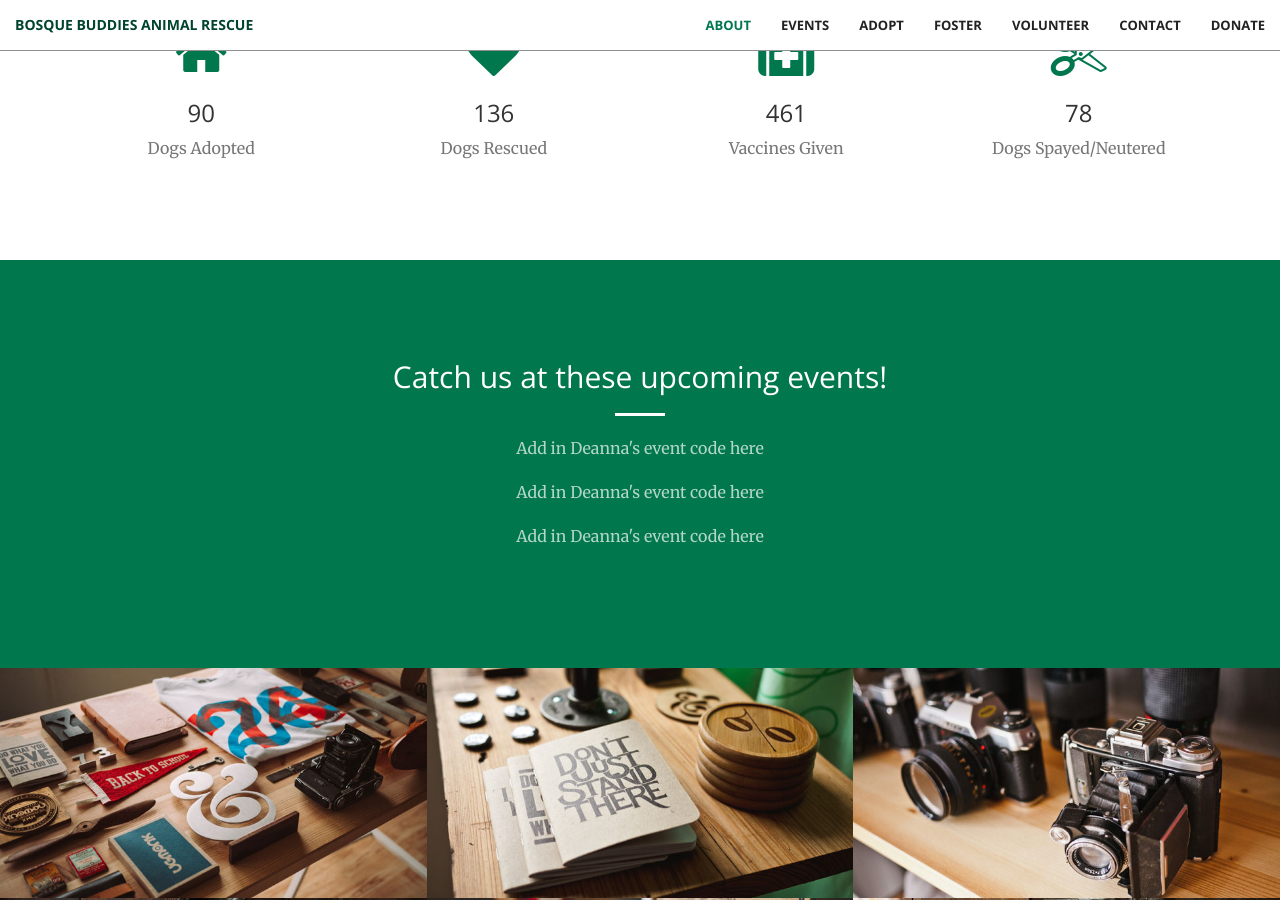
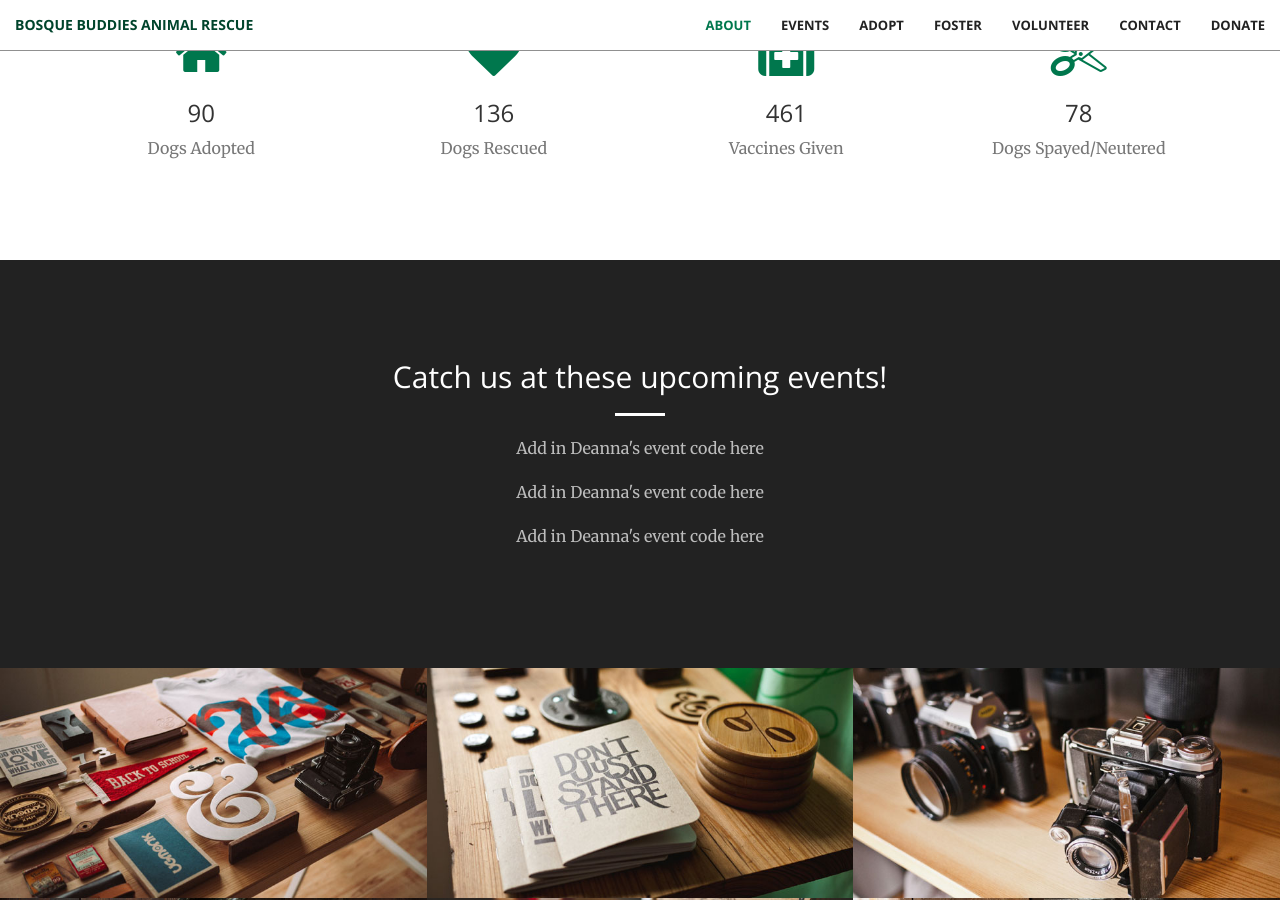
Before and after one commit to bbanimalrescue/bbanimalrescue.github.io, a Jekyll site: the page built from index.html, in a window 1280 px wide and 900 px high, scrolled down 1497 px. Built offline with Jekyll 4.4.1, drawn with Linux system fonts in a browser that asks for light colours.

Commit message:
changed events bg color to dark

```diff
--- a/_includes/events.html
+++ b/_includes/events.html
@@ -1,4 +1,4 @@
-<section class="bg-primary" id="events">
+<section class="bg-dark" id="events">
     <div class="container">
         <div class="row">
             <div class="col-lg-8 col-lg-offset-2 text-center">
```
